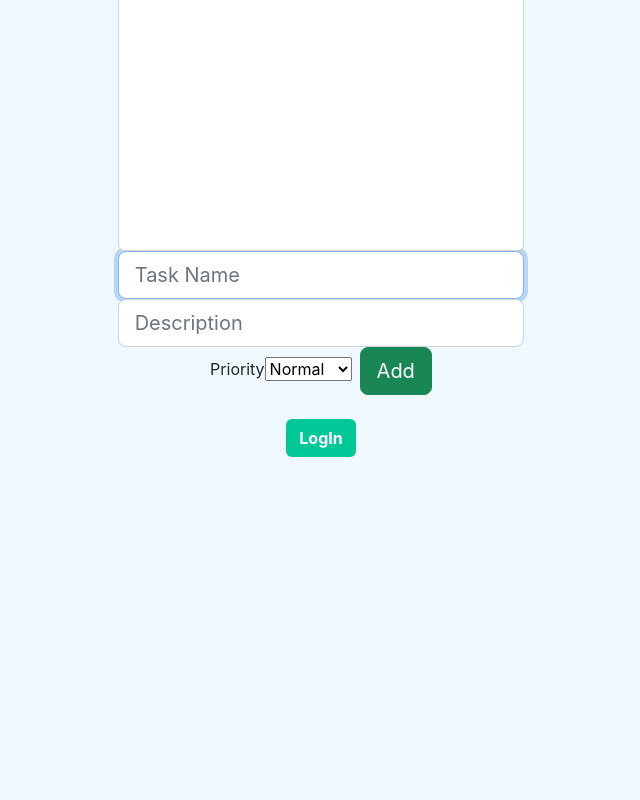
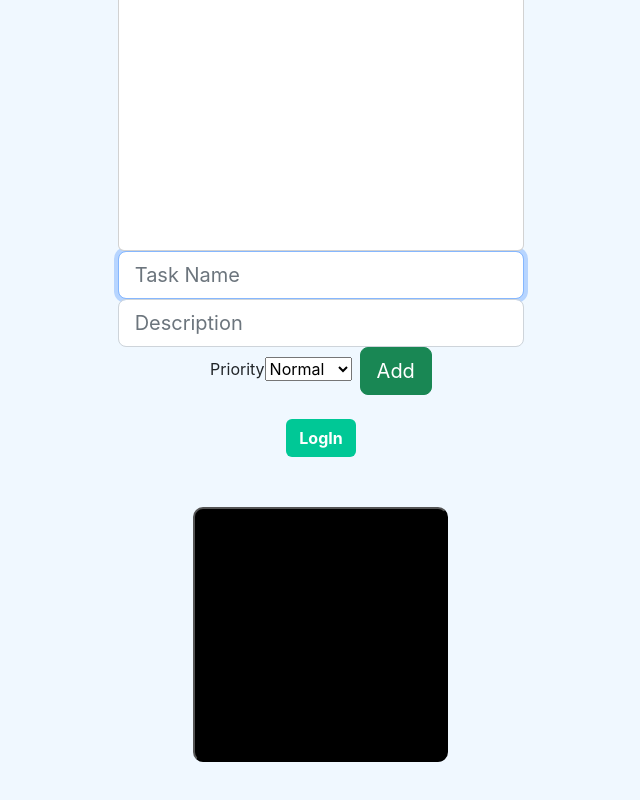
Before and after one commit to AlinaBernardez/ProyectoReact-Tareas, a React (Create React App) app: page / in a window 1280 px wide. Shown: the part 256-1056 px from the top of the page, without its empty margins (319-959 px from the left). Before the commit the page ends 800 px from the top, so only its background shows below. Built offline with nearby package versions, Linux system fonts and the light colour scheme.

Commit message:
Ejercicio 10, 11 y 12

```diff
--- a/src/App.js
+++ b/src/App.js
@@ -3,6 +3,7 @@ import './App.css';
 // import Father from './Components/Container/father';
 // import ComponenteContexto from './Hooks/ejemplo3';
 import TaskListComponent from './Components/Container/task_list';
+import ComponenteRectangulo from './Components/Pure/ejercicio101112';
 import OptionalRender from './Components/Pure/optionalRender';
 // import GreetingStyled from './Components/Pure/greetingStyled';
 
@@ -13,6 +14,7 @@ function App() {
     <div className="App">
       <TaskListComponent/>
       <OptionalRender/>
+      <ComponenteRectangulo/>
     </div>
   );
 }
--- /dev/null
+++ b/src/Components/Pure/ejercicio101112.jsx
@@ -0,0 +1,56 @@
+
+import React, { useState } from 'react';
+
+let red = 0;
+let green = 0;
+let blue = 0;
+
+const firstStyle = {
+    width: '255px',
+    height: '255px',
+    margin: '50px',
+    backgroundColor: 'black',
+    borderRadius: '10px'
+}
+const randomStyle = {
+    width: '255px',
+    height: '255px',
+    margin: '50px',
+    backgroundColor: generateColor(),
+    borderRadius: '10px'
+}
+
+function generateColor() {
+    red = Math.round(Math.random() * 255);
+    green = Math.round(Math.random() * 255);
+    blue = Math.round(Math.random() * 255);
+    return `rgb(${red},${green},${blue})`;
+}
+
+const Rectangulo = ({mouseAction, propStyle}) => {
+    return(
+        <button style={ propStyle } onDoubleClick={ mouseAction }></button>
+    )
+}
+
+const ComponenteRectangulo = () => {
+
+    const [styleNow, setStyle] = useState(firstStyle);
+
+    function mouseAction(e) {
+        e.preventDefault();
+        setStyle(randomStyle);
+        return;
+    }
+
+    let rect;
+    rect = <Rectangulo propStyle={ styleNow } mouseAction={ mouseAction }/>
+
+    return (
+        <div>
+            { rect }
+        </div>
+    );
+}
+
+export default ComponenteRectangulo;
```
